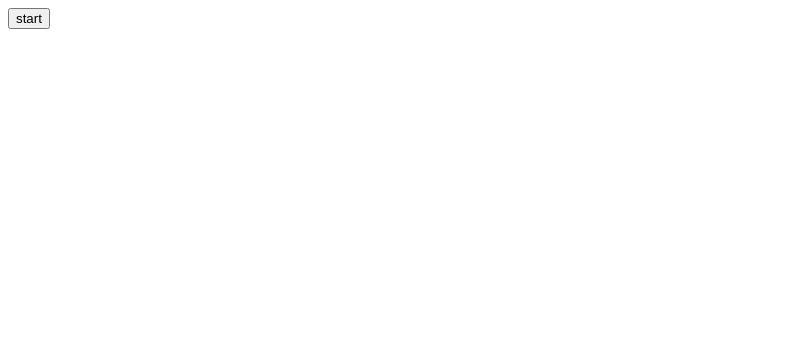
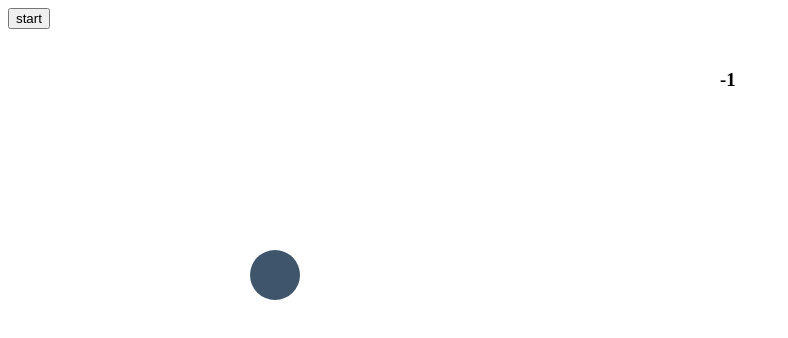
Before and after one commit to BlessymolSimon/React-Weekend-Assignment---Timed-Golf, a React app: page / in a window 1280 px wide. Shown: the top 338 px of the page, without its empty margins (0-788 px from the left). Built offline with nearby package versions, Linux system fonts and the light colour scheme.

Commit message:
unconditional rendering of hole n timer

```diff
--- a/src/components/App.js
+++ b/src/components/App.js
@@ -62,14 +62,6 @@ class Timer extends React.Component {
             top : this.state.y+"px"
           }
         }></div>
-        <h3 className="heading-timer">{this.state.time -1}</h3>
-        <div className="hole" style={
-          {
-            position : "absolute",
-            left : "250 px" ,
-            top : "250 px"
-          }
-        }></div>
       </React.Fragment>
 		} else {
       return <button className="start" onClick={this.buttonClickHandler} >start</button>
@@ -95,6 +87,14 @@ class Timer extends React.Component {
   render() {
     return (
       <div className="playground">
+        <h3 className="heading-timer">{this.state.time -1}</h3>
+        <div className="hole" style={
+          {
+            position : "absolute",
+            left : "250 px" ,
+            top : "250 px"
+          }
+        }></div>
         {this.renderBallOrButton()}
       </div>
     );
```
